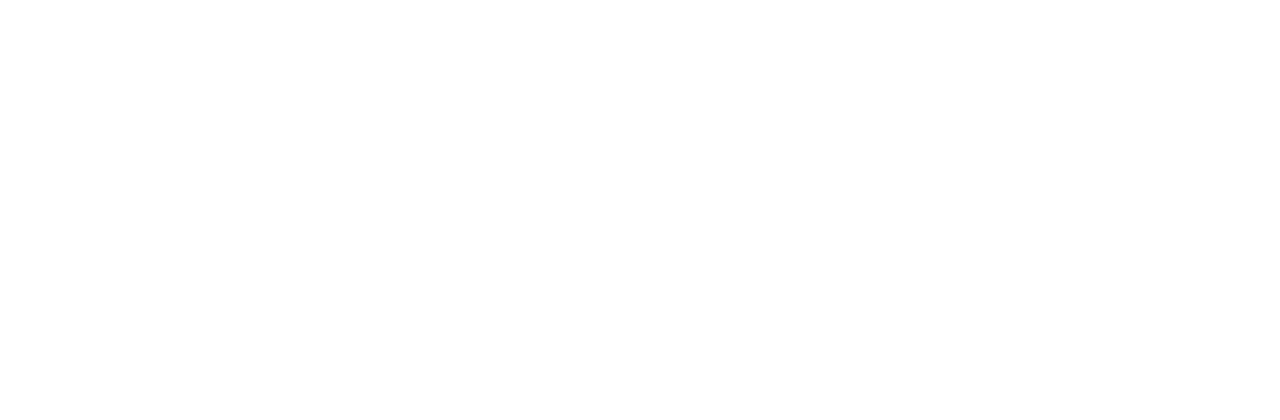
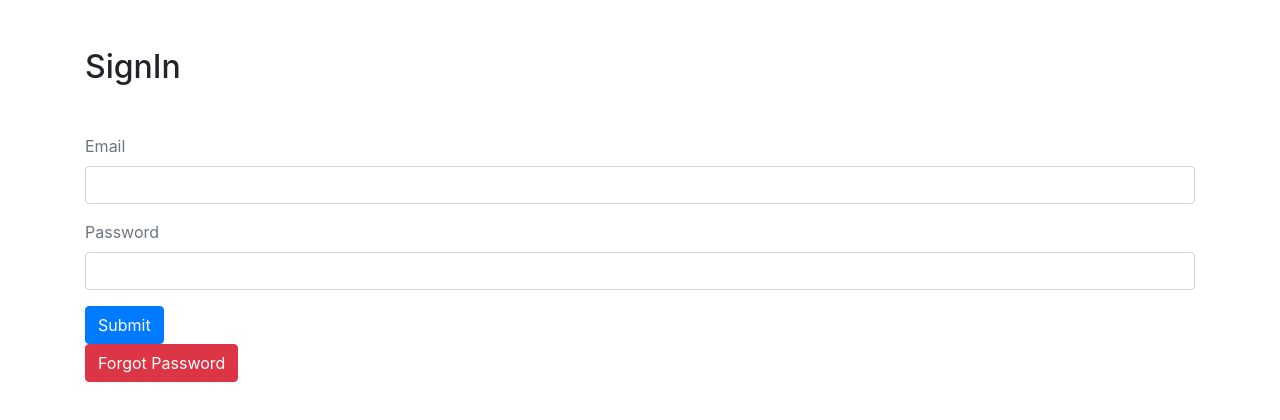
Before and after one commit to tonetone101/uhs-client, a React (Create React App) app: page /signin in a window 1280 px wide. Shown: the top 420 px of the page. Built offline with nearby package versions, Linux system fonts and the light colour scheme; the HTML template or start-up script is replaced by a standard one.

Commit message:
can now sign in and sign up from front end

```diff
--- a/src/MainRouter.js
+++ b/src/MainRouter.js
@@ -3,13 +3,16 @@
 
 import Home from './core/Home'
 import Signup from './user/SignUp'
+import Signin from './user/SignIn'
+
 
 const MainRouter = () => (
     <div>
         <Switch>
             <Route exact path="/" component={Home}></Route>
+            <Route exact path="/signup" component={Signup}></Route>
+            <Route exact path="/signin" component={Signin}></Route>
 
-            <Route exact path="/signup" component={Signup}></Route>
         </Switch>
     </div>
 )
--- a/src/user/SignIn.js
+++ b/src/user/SignIn.js
@@ -21,9 +21,6 @@
             [name]: event.target.value
         })
     }
-
-
-
 
     handleSubmit = event => {
         event.preventDefault()
```
